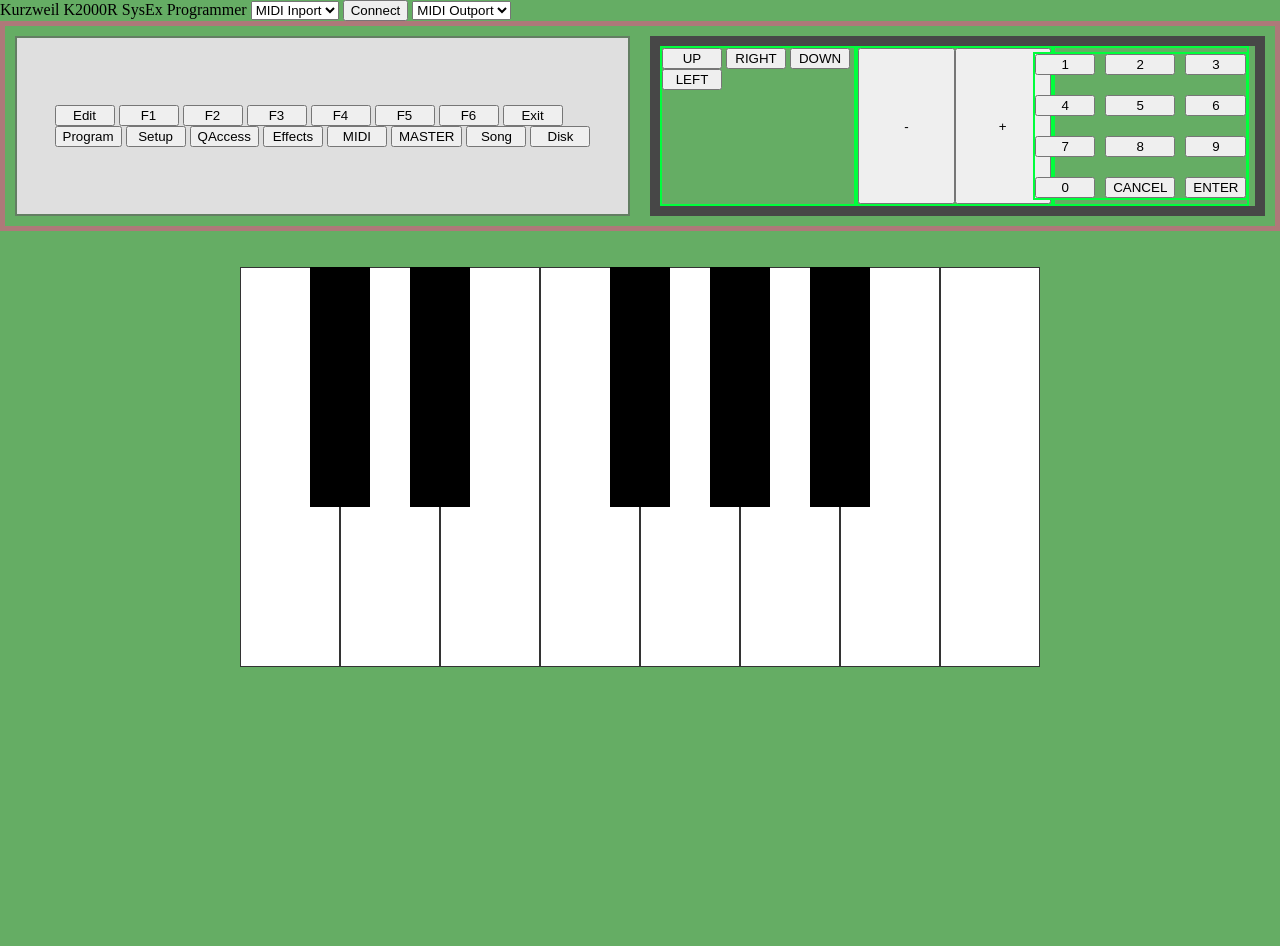
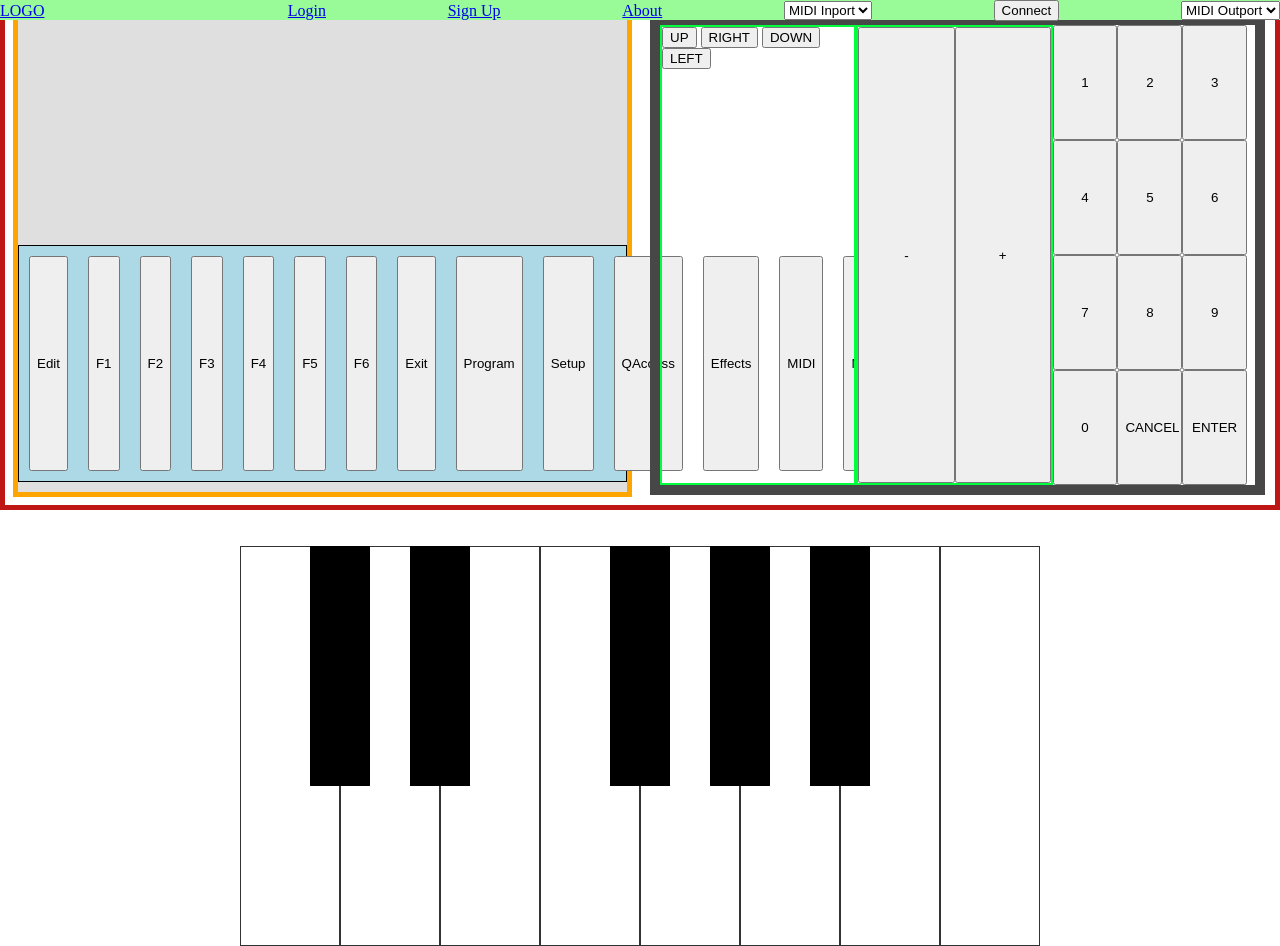
Before and after one commit to SamRobinson-2511/js-kurzweil-sysex, a plain HTML site: page index.html in a window 1280 px wide. Before the commit the page ends 800 px from the top, so only its background shows below. Drawn offline with Linux system fonts and the light colour scheme.

Commit message:
getting distracted

```diff
--- a/app.js
+++ b/app.js
@@ -1,5 +1,6 @@
 const sysexHeader = [0xF0, 0x07, 0x00, 0x78, 0x14, 0x09];
 const endSysex = [0x7F, 0xF7]
+
 
 
 
@@ -35,7 +36,7 @@
     let inPort = document.createElement('option');
     inPort.text = device;
     inputSelect.appendChild(inPort)
-    input.addEventListener('onstatechange', handleInPort);
+    input.addEventListener('onchange', handleInPort);
 
   })
 
@@ -43,11 +44,14 @@
   const outputSelect = document.getElementById('selectOutport')
   outputs.forEach(output => {
     let option = output.name;
+    let channel = output.channel;
     let outputPort = document.createElement("option");
+    let outChannel = document.createElement("channel")
     outputPort.textContent = option;
+    outChannel.textContent = channel;
     outputPort.id = option;
     outputSelect.appendChild(outputPort)
-    output.addEventListener('change', setOutPort)
+    output.addEventListener('onchange', setOutPort)
   })
 
   const buttons = document.querySelectorAll('.button')
@@ -57,7 +61,7 @@
 
   const keys = document.querySelectorAll('.key');
   keys.forEach(key => {
-    key.addEventListener('click', playNote);
+    key.addEventListener('click', playNoteScreen);
   });
 
 
@@ -81,13 +85,13 @@
 }
 
 //select MIDI inport
-const handleInPort = (e) =>{
-  console.log('here')
+const handleInPort = () =>{
+  console.log('here', e.target.value)
 }
 
 //select MIDI outport
-const setOutPort = (outport) =>{
-  console.log(outport)
+const setOutPort = (e) => {
+  console.log(e)
 }
 
 
@@ -127,7 +131,7 @@
 
 
 }
-const playNote =(event)=>{
+const playNoteScreen =(event)=>{
   console.log(event.target)
 
 }
@@ -139,3 +143,56 @@
 const handleOutput = () => {
   console.log('here')
 }
+
+
+
+
+function keyPressed(e){
+  console.log(e.value)
+
+  // switch(e.key){
+
+
+
+
+    // case "Numpad0":
+    //   console.log('1 pressed')
+    //   break;
+
+    // case "Numpad":
+    //   console.log('1 pressed')
+    //   break;
+
+    // case "Numpad2":
+    //   console.log('2 pressed')
+    //   break;
+
+    // case "Numpad3":
+    //   console.log('3 pressed')
+    //   break;
+
+    // case "Numpad4":
+    //   console.log('4 pressed')
+    //   break;
+
+    //   case "Numpad5":
+    //     console.log('5 pressed')
+    //     break;
+
+    //   case "Numpad6":
+    //     console.log('6 pressed')
+    //     break;
+
+    //   case "Numpad7":
+    //     console.log('7 pressed')
+    //     break;
+
+    //   case "Numpad8":
+    //     console.log('8 pressed')
+    //     break;
+
+    //   case "Numpad9":
+    //     console.log('9 pressed')
+    //     break;
+  // }
+}
--- a/background_styles.css
+++ b/background_styles.css
@@ -3,7 +3,6 @@
 }
 
 body {
-  background-color: #65ad64;
   margin: 0;
-  flex-direction: column;
+  background-image: ;
 }
--- /dev/null
+++ b/big_button.css
@@ -0,0 +1,3 @@
+.big-button{
+  min-width: none;
+}
--- a/cursor.css
+++ b/cursor.css
@@ -0,0 +1,9 @@
+.cursor-container {
+
+
+  border: 2px solid rgb(0, 255, 60);
+}
+
+#up-button, #down-button{
+
+}
--- a/front_panel_parent.css
+++ b/front_panel_parent.css
@@ -1,6 +1,6 @@
 .front-panel-parent{
   display: grid;
   grid-template-columns: repeat(2, 50%);
-  grid-template-rows: 200px;
-  border: 5px solid rgb(174, 121, 121);
+  grid-template-rows: 500px;
+  border: 5px solid rgb(191, 22, 22);
 }
--- /dev/null
+++ b/header.css
@@ -0,0 +1,17 @@
+.header {
+  height: 20px;
+  width: 100%;
+  position: fixed;
+
+  background-color: palegreen;
+
+}
+
+
+.header__wrapper{
+  display: flex;
+  justify-content: space-between;
+  align-items: center;
+  flex-wrap: wrap;
+  margin-left: auto;
+}
--- a/index.html
+++ b/index.html
@@ -12,16 +12,29 @@
   <!-- <script src="app.js" async></script> -->
   <!-- <script src="app2.js" async></script> -->
   <title>JS-MIDI</title>
+    <link rel="stylesheet" href="header.css">
     <link rel="stylesheet" href="styles.css">
     <link rel="stylesheet" href="background_styles.css">
     <link rel="stylesheet" href="piano.css">
-  <link rel="stylesheet" href="numpad.css">
+    <link rel="stylesheet" href="numpad_container.css">
     <link rel="stylesheet" href="cursor.css">
     <link rel="stylesheet" href="left_side.css">
     <link rel="stylesheet" href="front_panel_parent.css">
+    <link rel="stylesheet" href="soft_buttons_container.css">
+    <link rel="stylesheet" href="button.css">
+    <link rel="stylesheet" href="big_button.css">
+
 </head>
 <body>
-  <header class="header">Kurzweil K2000R SysEx Programmer
+  <header class="header">
+    <div class="wrapper header__wrapper">
+      <a href="#" class="logo">LOGO</a>
+      <nav class="nav"></nav>
+      <a href="/login" class="button">Login</a>
+      <a href="/new" class="button">Sign Up</a>
+      <a href="/about" class="button">About</a>
+
+      <!-- move post login -->
       <select id="selectInport">
         <option>MIDI Inport</option>
       </select>
@@ -29,13 +42,20 @@
       <select id="selectOutport">
         <option>MIDI Outport</option>
       </select>
+    </div>
   </header>
+
+
+
+
+
+
     <!-- front-panel-parent container  -->
     <div class="front-panel-parent">
 
       <div class="container-left">
       <!-- mode selection container -->
-        <div class="soft-buttons">
+        <div class="soft-buttons-container">
           <button class="top button" id="edit">Edit</button>
 
           <button class="top button" id="f1">F1</button>
@@ -48,14 +68,14 @@
 
           <br/>
 
-          <button class="button" id="program">Program</button>
-          <button class="button" id="setup">Setup</button>
-          <button class="button" id="qaccess">QAccess</button>
-          <button class="button" id="effects">Effects</button>
-          <button class="button" id="midi">MIDI</button>
-          <button class="button" id="master">MASTER</button>
-          <button class="button" id="song">Song</button>
-          <button class="button" id="disk">Disk</button>
+          <button class=" bottom button" id="program">Program</button>
+          <button class="bottom button" id="setup">Setup</button>
+          <button class="bottom button" id="qaccess">QAccess</button>
+          <button class="bottom button" id="effects">Effects</button>
+          <button class="bottom button" id="midi">MIDI</button>
+          <button class="bottom button" id="master">MASTER</button>
+          <button class="bottom button" id="song">Song</button>
+          <button class="bottom button" id="disk">Disk</button>
 
 
         </div>
@@ -63,7 +83,7 @@
 
       <div class="container-right">
         <!--cursor container  -->
-        <div class="cursor-container" id="cursor-container">
+        <div class="cursor-container">
           <button class="button" id="up-button">UP</button>
           <button class="button" id="right-button">RIGHT</button>
           <button class="button" id="down-button">DOWN</button>
@@ -76,7 +96,6 @@
         </div>
 
         <!-- numeric keypad -->
-        <div class="num-pad-container">
           <div class="num-pad-container" id="numpad">
             <button class="button" id="1">1</button>
             <button class="button" id="2">2</button>
@@ -90,7 +109,6 @@
             <button class="button" id="0">0</button>
             <button class="bigger-button">CANCEL</button>
             <button class="bigger-button">ENTER</button>
-        </div>
         </div>
       </div>
     </div>
--- a/left_side.css
+++ b/left_side.css
@@ -1,8 +1,8 @@
 .container-left{
-  display: grid;
+  display: flex;
   justify-content: center;
-  align-items: center;
-  margin: 10px;
-  border: 2px solid rgb(99, 126, 99);
+  align-items: flex-end;
+  margin: 8px;
+  border: 5px solid orange;
   background-color: #dfdfdf;
 }
--- a/numpad.css
+++ b/numpad_container.css
@@ -1,9 +1,15 @@
-.num-pad-container {
+/* .num-pad-container {
   display: grid;
   grid-template-columns: repeat(3, 1fr);
   grid-row-gap: 20px;
   grid-column-gap: 10px;
   align-items: center;
   justify-content: center;
-  border: 2px solid rgb(0, 255, 60);
+  border: 2px solid rgb(255, 0, 217);
+} */
+
+.num-pad-container{
+  display:grid;
+  grid-template-columns: repeat(3, 33%);
+
 }
--- /dev/null
+++ b/soft_buttons_container.css
@@ -0,0 +1,17 @@
+.soft-buttons-container {
+  display: flex;
+  height: 50%;
+  width: 100%;
+  margin: 10px;
+  background-color: lightblue;
+  border: 1px solid black;
+}
+
+.top{
+  margin: 10px;
+
+}
+
+.bottom{
+  margin: 10px;
+}
--- a/styles.css
+++ b/styles.css
@@ -5,10 +5,7 @@
 /*buttons*/
 
 
-.button{
-  min-height: 10px;
-  min-width: 60px;
-}
+
 
 
 .container-right{
@@ -18,46 +15,10 @@
   border: 10px solid rgb(71, 71, 71);
 }
 
-.cursor-container {
-  border: 2px solid rgb(0, 255, 60);
-}
 
-#up-button, #down-button {
-}
-
-#left-button, #right-button {
-
-}
 
 .jog-wheel-container {
   display: grid;
   grid-template-columns: repeat(2, 1fr);
   border: 2px solid rgb(0, 255, 60);
 }
-
-
-
-/*cursors*/
-
-#up-button{
-}
-
-#right-button{
-}
-
-#down-button{
-}
-
-#left-button{
-}
-
-/*plus-minus*/
-
-
-
-.bigger-button{
-}
-
-#numpad{
-}
-/*piano css*/
```
Also changed, not shown: button.css (added). Lines whose indentation alone changed are shown as unchanged.
